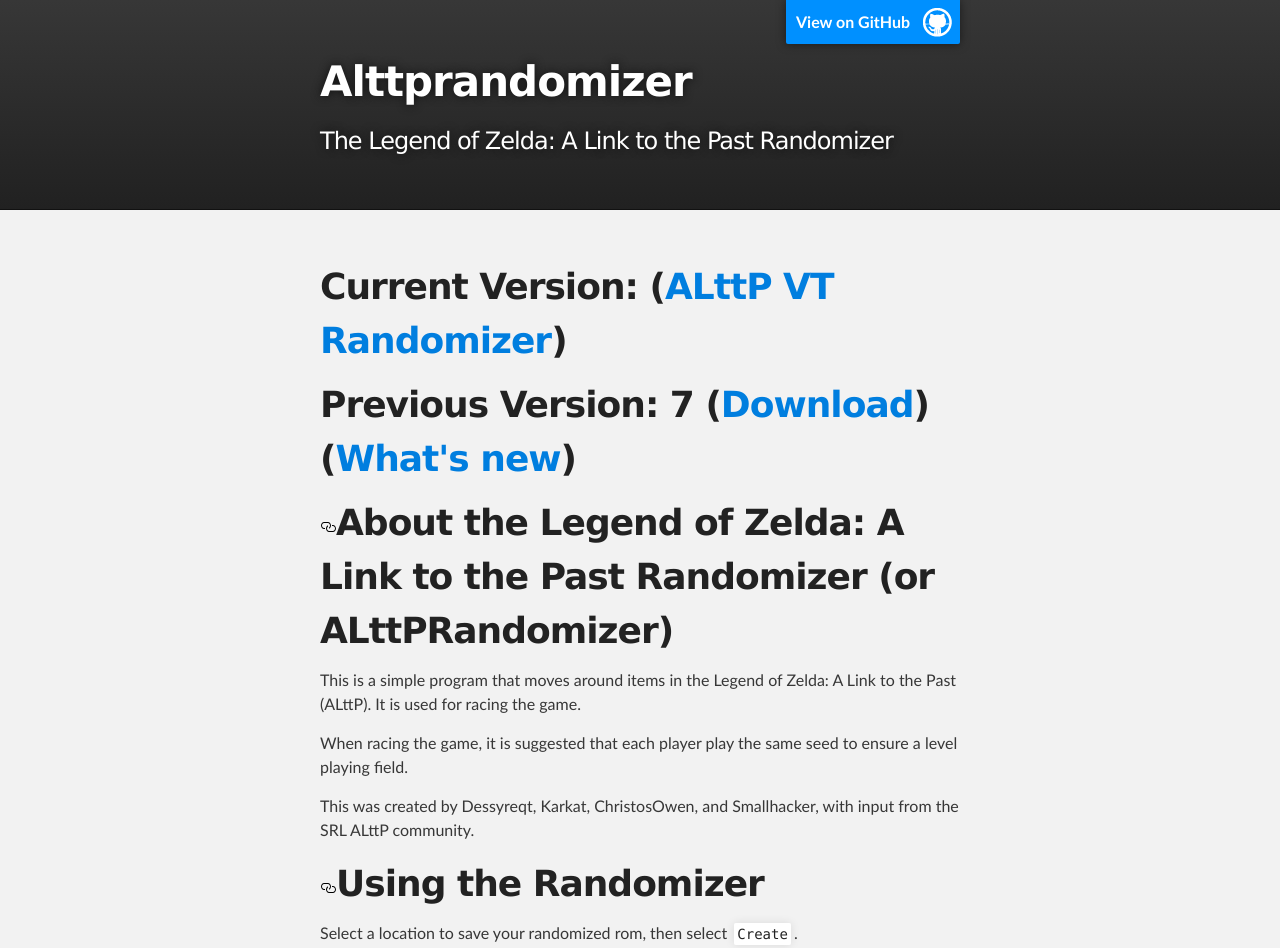
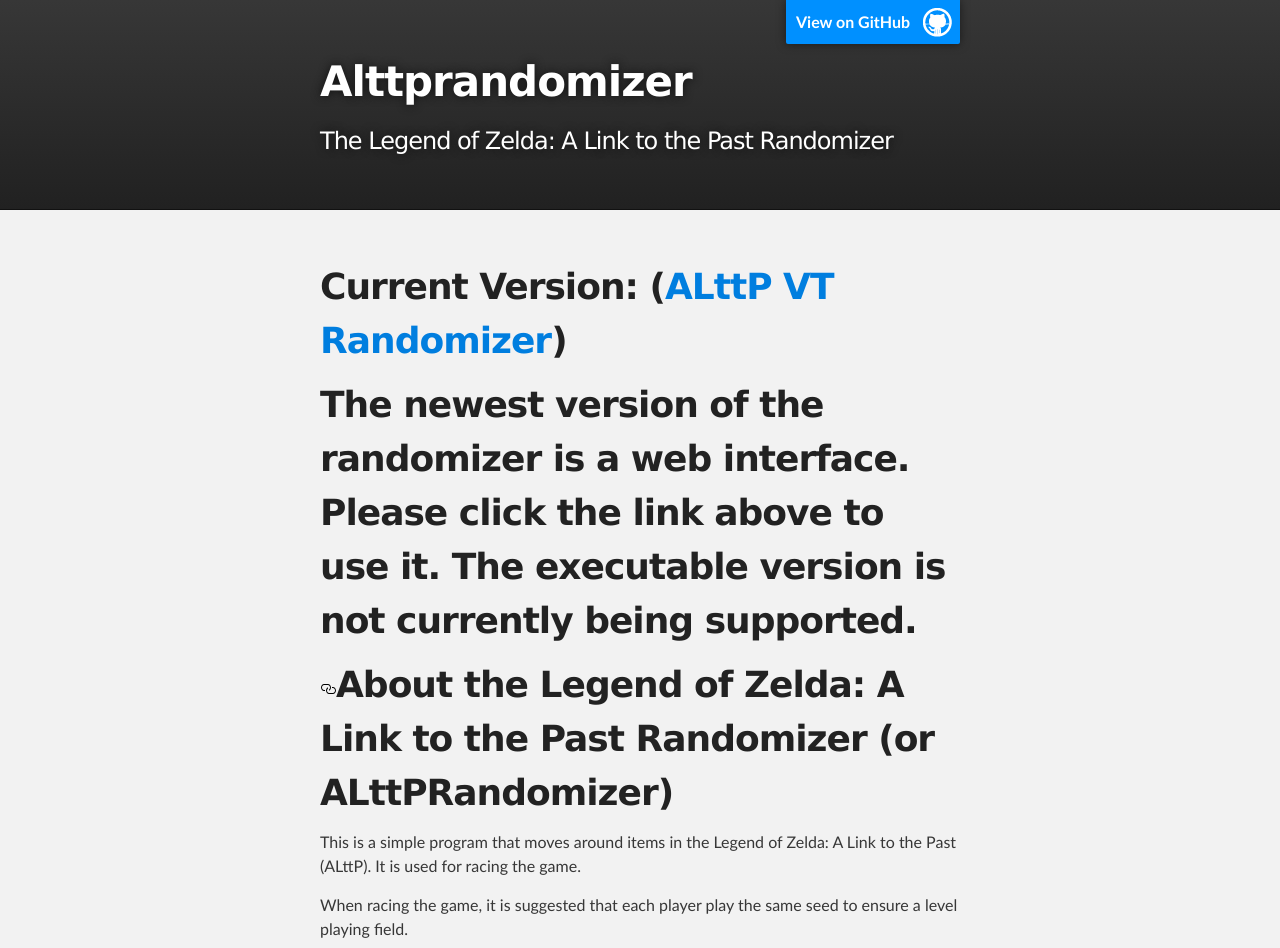
Before and after one commit to Dessyreqt/alttprandomizer, a plain HTML site: page index.html in a window 1280 px wide. Shown: the top 948 px of the page. Drawn offline with Linux system fonts and the light colour scheme.

Commit message:
﻿- Made previous version link harder to find - Added message about new version being web interface # Please enter the commit message for your changes. Lines starting # with '#' will be ignored, and an empty message aborts the commit. # On branch gh-pages # Your branch is up-to-date with 'origin/gh-pages'. # # Changes to be committed: #	modified:   index.html #

```diff
--- a/index.html
+++ b/index.html
@@ -29,7 +29,7 @@
         <h1>
 <a id="current-version-0" class="anchor" href="#current-version-0" aria-hidden="true"><span aria-hidden="true" class="octicon octicon-link"></span></a>Current Version: (<a href="http://vt.alttp.run/">ALttP VT Randomizer</a>)</h1>
 
-<h1>Previous Version: 7 (<a href="https://github.com/Dessyreqt/alttprandomizer/releases/download/v7/AlttpRandomizer.exe">Download</a>) (<a href="#whats-new-in-randomizer">What's new</a>)</h1>
+<h1>The newest version of the randomizer is a web interface. Please click the link above to use it. The executable version is not currently being supported.</h1>
 
 <h1><a id="about-the-legend-of-zelda-a-link-to-the-past-randomizer-or-alttprandomizer" class="anchor" href="#about-the-legend-of-zelda-a-link-to-the-past-randomizer-or-alttprandomizer" aria-hidden="true"><svg aria-hidden="true" class="octicon octicon-link" height="16" version="1.1" viewBox="0 0 16 16" width="16"><path fill-rule="evenodd" d="M4 9h1v1H4c-1.5 0-3-1.69-3-3.5S2.55 3 4 3h4c1.45 0 3 1.69 3 3.5 0 1.41-.91 2.72-2 3.25V8.59c.58-.45 1-1.27 1-2.09C10 5.22 8.98 4 8 4H4c-.98 0-2 1.22-2 2.5S3 9 4 9zm9-3h-1v1h1c1 0 2 1.22 2 2.5S13.98 12 13 12H9c-.98 0-2-1.22-2-2.5 0-.83.42-1.64 1-2.09V6.25c-1.09.53-2 1.84-2 3.25C6 11.31 7.55 13 9 13h4c1.45 0 3-1.69 3-3.5S14.5 6 13 6z"></path></svg></a>About the Legend of Zelda: A Link to the Past Randomizer (or ALttPRandomizer)</h1>
 
@@ -263,6 +263,8 @@
 <p>Those caves are idenitified using the maps located in <a href="maps.7z">this zip file.</a></p>
 
 <p>Maps courtesy of <a href="http://ian-albert.com/games/legend_of_zelda_a_link_to_the_past_maps/">Ian-Albert.com</a>.</p>
+
+<h5>Previous Version: 7 (<a href="https://github.com/Dessyreqt/alttprandomizer/releases/download/v7/AlttpRandomizer.exe">Download</a>)</h5>
       </section>
     </div>
 
```
